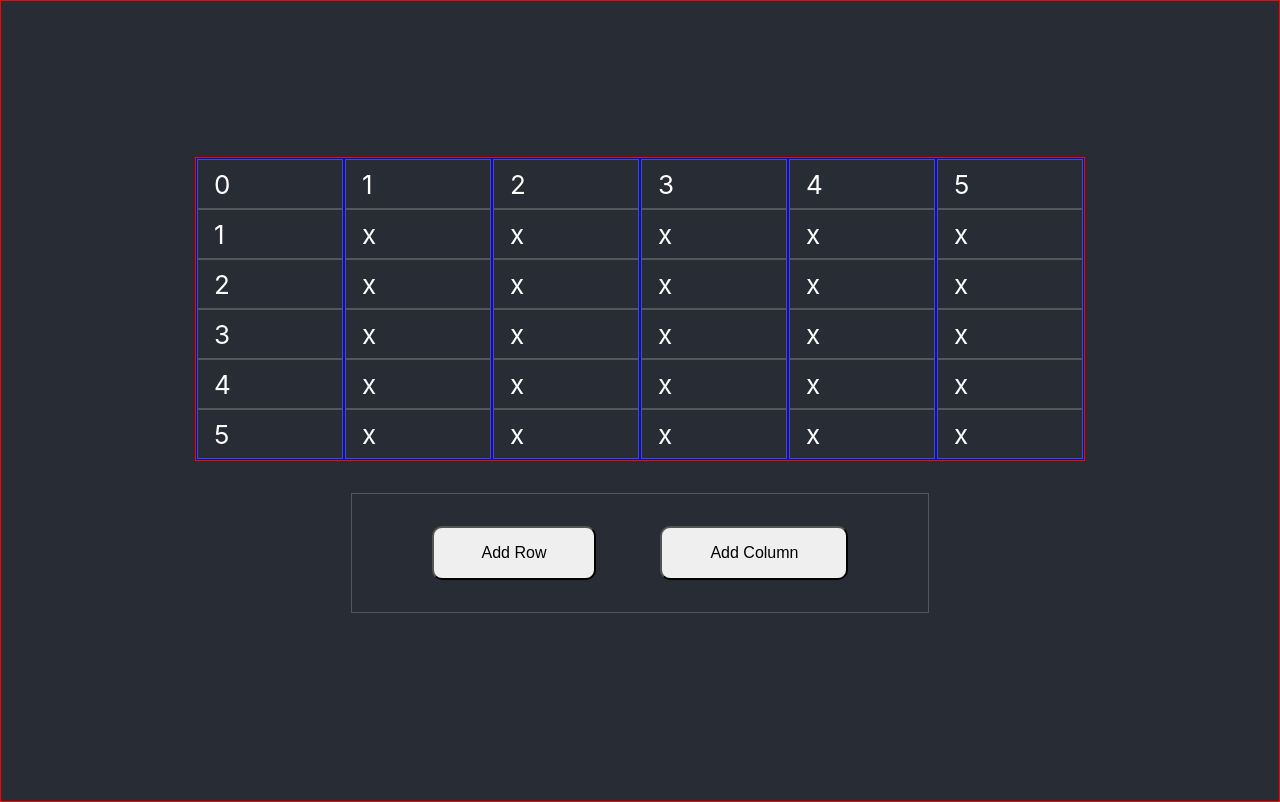
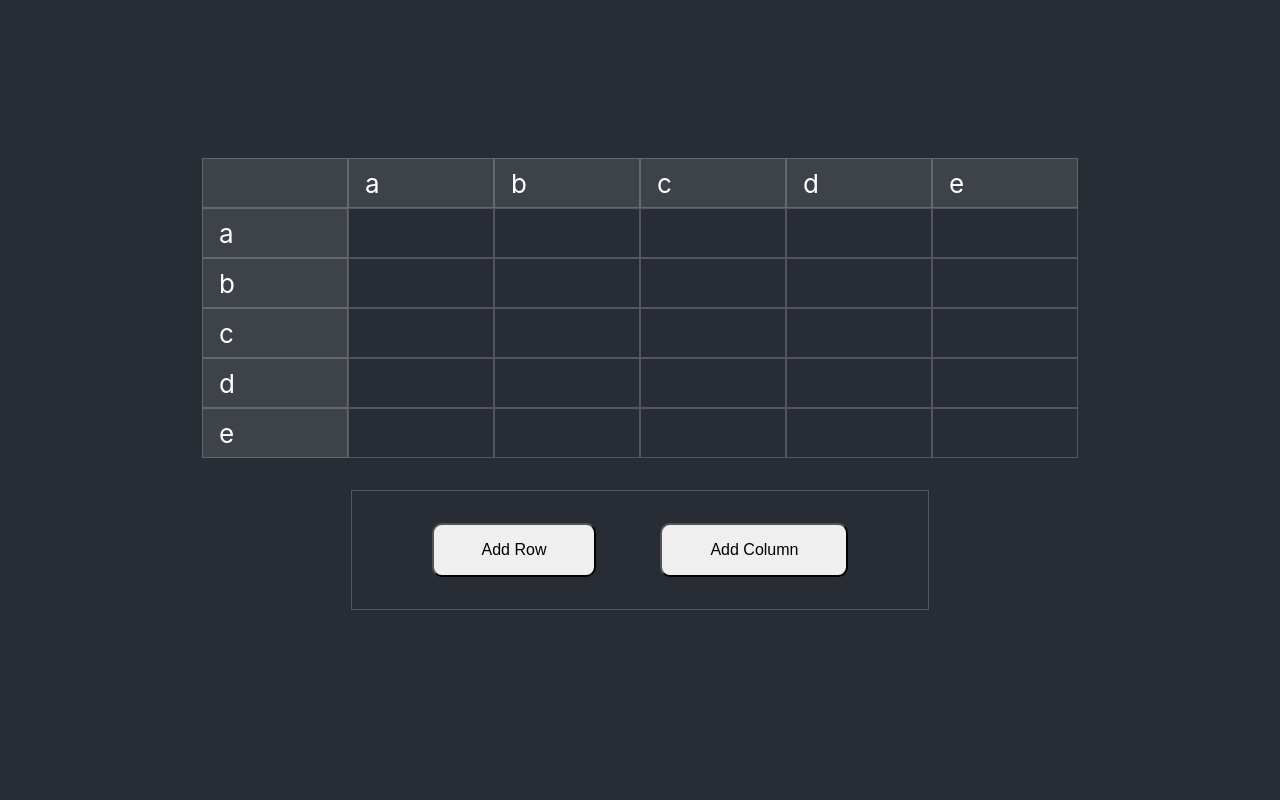
Before and after one commit to chriswillsflannery/typescript-spreadsheet, a React (Create React App) app: page / in a window 1280 px wide. Built offline with nearby package versions, Linux system fonts and the light colour scheme.

Commit message:
ready to add input functionality

```diff
--- a/src/App.css
+++ b/src/App.css
@@ -11,7 +11,7 @@
   justify-content: center;
   font-size: calc(10px + 2vmin);
   color: white;
-  border: 1px solid red;
+
 }
 
 .Controller {
@@ -30,7 +30,7 @@
 }
 
 .grid-column {
-  border: 1px solid blue;
+
 }
 
 .grid-cell {
--- a/src/App.tsx
+++ b/src/App.tsx
@@ -9,7 +9,6 @@ const App: React.FC = () => {
   const [numColumns, setNumColumns] = useState(6);
 
   const StyledGrid = styled.div`
-    border: 1px solid red;
     display: grid;
     grid-template-columns: repeat(${numColumns}, 1fr);
   `;
@@ -20,7 +19,6 @@ const App: React.FC = () => {
   }
 
   return (
-    <>
     <div className="App">
       <StyledGrid>
         {columns}
@@ -30,7 +28,6 @@ const App: React.FC = () => {
         <button onClick={() => setNumColumns(numColumns + 1)}>Add Column</button>
       </div>
     </div>
-    </>
   );
 }
 
--- a/src/components/Cell.tsx
+++ b/src/components/Cell.tsx
@@ -6,12 +6,17 @@ interface Props {
 }
 
 const Cell: React.FC<Props> = ({ col, row }) => {
+
+  const alpha = 'abcdefghijklmnopqrstuvwxyz';
+  let bgColor;
+  if (col === 0 || row === 0) bgColor = 'rgba(255,255,255,0.1)';
+
   return (
-    <div className="grid-cell ruler" >
-      {(col === 0 && row === 0) && 0}
-      {(col === 0 && row !== 0) && row}
-      {(col !== 0 && row === 0) && col}
-      {(col !== 0 && row !== 0) && 'x'}
+    <div style={{ backgroundColor: bgColor }} className="grid-cell">
+      {(col === 0 && row === 0) && ' '}
+      {(col === 0 && row !== 0) && alpha[(row - 1) % 26]}
+      {(col !== 0 && row === 0) && alpha[(col - 1) % 26]}
+      {(col !== 0 && row !== 0) && ' '}
     </div>
   )
 }
```
Lines whose indentation alone changed are shown as unchanged.
